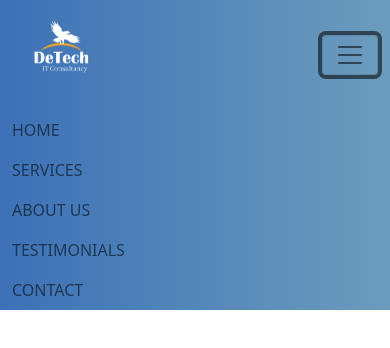
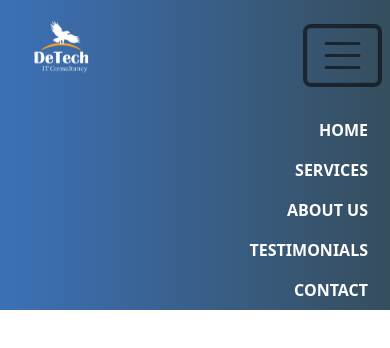
Before and after one commit to fkiarie/detechafrica, a plain HTML site: page index.html in a window 390 px wide. Both pictures are taken after a click on the button "Toggle navigation". Drawn offline with nearby package versions, Linux system fonts and the light colour scheme.

Commit message:
style the toggle bar

```diff
--- a/main.css
+++ b/main.css
@@ -8,10 +8,25 @@
     z-index: 10;
 }
 .navbar{
-    background-image: linear-gradient(to right, #3c71b7, #6c9cbc);
+    background-image: linear-gradient(to right, #3c71b7, #364e5e);
     padding: 0 !important;
 }
 .nav-brand img{
     height: 40px;
     padding-left: 20px;
 }
+.navbar-nav li{
+    padding: 0 10px;
+
+}
+.navbar-nav li a{
+    color: #fff !important;
+    font-weight: 600;
+    float: right;
+    text-align: left;
+}
+.navbar-toggler{
+    color: #fff;
+    font-size: 30px !important;
+    outline: none !important;
+}
```
